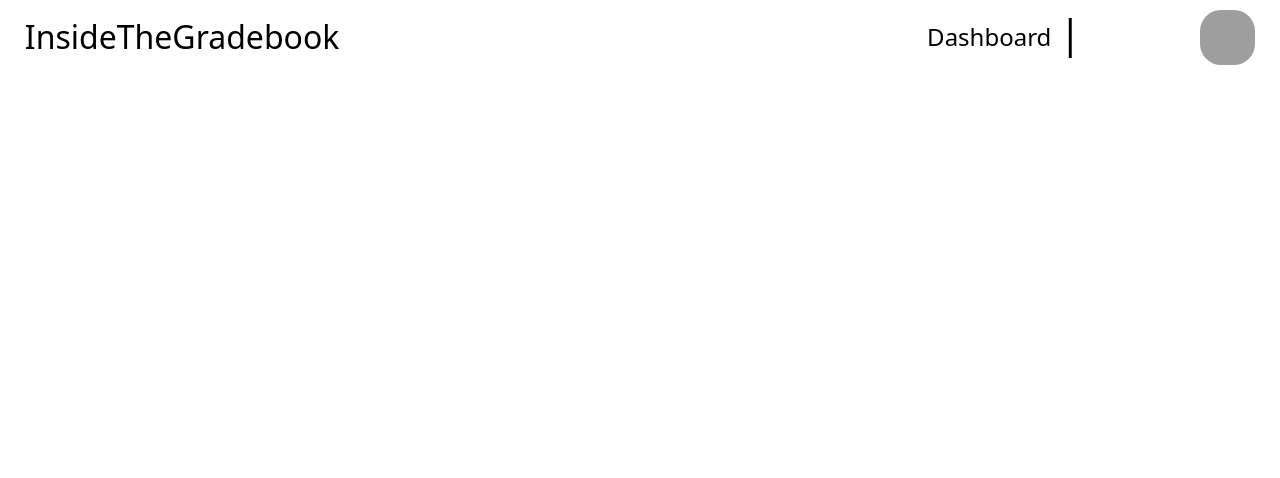
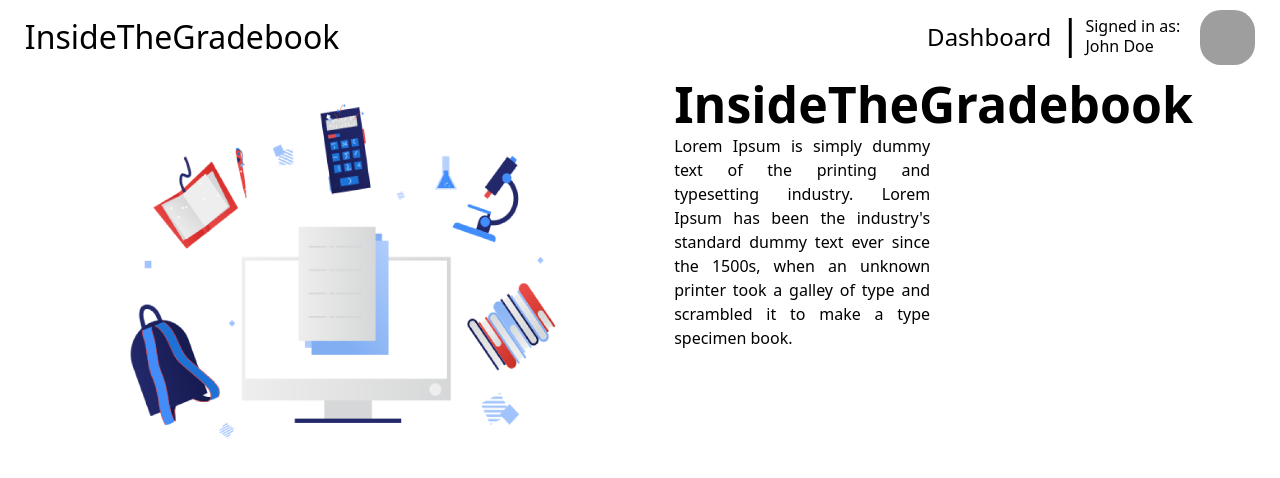
Before and after one commit to BryanACooke/HackMyCity2022, a React (Create React App) app in the folder inside-gradebook/: page / in a window 1280 px wide. Shown: the top 478 px of the page. Built offline with nearby package versions, Linux system fonts and the light colour scheme; grey boxes are pictures that could not be loaded.

Commit message:
Working on main page

```diff
--- a/inside-gradebook/src/App.css
+++ b/inside-gradebook/src/App.css
@@ -1,16 +1,5 @@
 .App {
   text-align: center;
-}
-
-.App-logo {
-  height: 40vmin;
-  pointer-events: none;
-}
-
-@media (prefers-reduced-motion: no-preference) {
-  .App-logo {
-    animation: App-logo-spin infinite 20s linear;
-  }
 }
 
 .App-header {
@@ -23,3 +12,39 @@
   font-size: calc(10px + 2vmin);
   color: black;
 }
+
+.landingPageImage{
+  width: 500px;
+  height: 400px;
+}
+.landingImageDiv{
+  display: flex;
+  justify-content: center;
+  align-items: center;
+
+}
+
+
+.landingPage {
+  display: flex;
+  flex-direction: row;
+  align-content: center;
+  justify-content: space-evenly;
+}
+
+.mainTitle{
+  font-size: 50px;
+  font-weight: bold;
+  color: black;
+  margin: 0px;
+  padding: 0px;
+}
+
+.contentDetailedText{
+  font-size: 16px;
+  width: 20vw;
+  color: black;
+  margin: 0px;
+  padding: 0px;
+  text-align: justify;
+}
--- a/inside-gradebook/src/App.js
+++ b/inside-gradebook/src/App.js
@@ -5,7 +5,25 @@ import 'bootstrap/dist/css/bootstrap.min.css';
 function App() {
   return (
     <div className="App">
-
+      <div className="landingPage">
+       <div className="leftSide">
+        <div className="landingImageDiv">
+          <img className="landingPageImage" src="./imgres/Online_education.png" alt="Online Education Image" />
+        </div>
+      </div>
+      <div className="rightSide">
+        <div className="contentTitle">
+          <h1 className="mainTitle">InsideTheGradebook</h1>
+          </div>
+          <div className="contentDetailedText">
+            <p>Lorem Ipsum is simply dummy text of the printing and
+              typesetting industry. Lorem Ipsum has been the
+               industry's standard dummy text ever since the 1500s,
+               when an unknown printer took a galley of type and scrambled
+                it to make a type specimen book. </p>
+        </div>
+        </div>
+    </div>
     </div>
   );
 }
--- a/inside-gradebook/src/csspages/header.css
+++ b/inside-gradebook/src/csspages/header.css
@@ -1,7 +1,7 @@
 .theBar {
     width: 100%;
     height: 10%;
-    position: absolute;
+    position: static;
     border: none;
 
 
@@ -23,7 +23,7 @@
 }
 
 a {color:black;text-decoration:none;}         /* Unvisited link  */
-a:visited {color:white;text-decoration:none;} /* Visited link    */
+a:visited {color:black;text-decoration:none;} /* Visited link    */
 a:hover {color:black;text-decoration:none;}   /* Mouse over link */
 a:active {color:black;text-decoration:none;}  /* Selected link   */
 
@@ -54,6 +54,7 @@ a:active {color:black;text-decoration:none;}  /* Selected link   */
 }
 
 #bothTexts {
+    color: black;
 
 }
 
@@ -62,6 +63,7 @@ a:active {color:black;text-decoration:none;}  /* Selected link   */
 
 }
 #break{
+
 
 }
 
--- a/inside-gradebook/src/jspages/header.js
+++ b/inside-gradebook/src/jspages/header.js
@@ -25,8 +25,8 @@ function Header(){
     <Nav.Link  className="fs-4 elementTabTwo"><Link to ="/mainDashboard">Dashboard</Link></Nav.Link>
         </Form>
   <h1 class="navBreaker">|</h1>
-       <Navbar.Text id="textSignedInAs"><div id="bothTexts"><div id="firstText">Signed in as: </div><div id="break">
-       <Link to="/UserProfile">John Doe</Link>
+       <Navbar.Text id="textSignedInAs"><div id="bothTexts"><div id="firstText">Signed in as: </div><div id="break">John Doe
+       <Link to="/UserProfile"></Link>
        </div> </div><Link to="/UserProfile"><div id="profilePicture">
        <img id="imgProfilePicture" src="https://www.kindpng.com/picc/m/24-248253_user-profile-default-image-png-clipart-png-download.png"
           width="55"
```
Also changed, not shown: inside-gradebook/public/imgres/Online_education.png (added).
